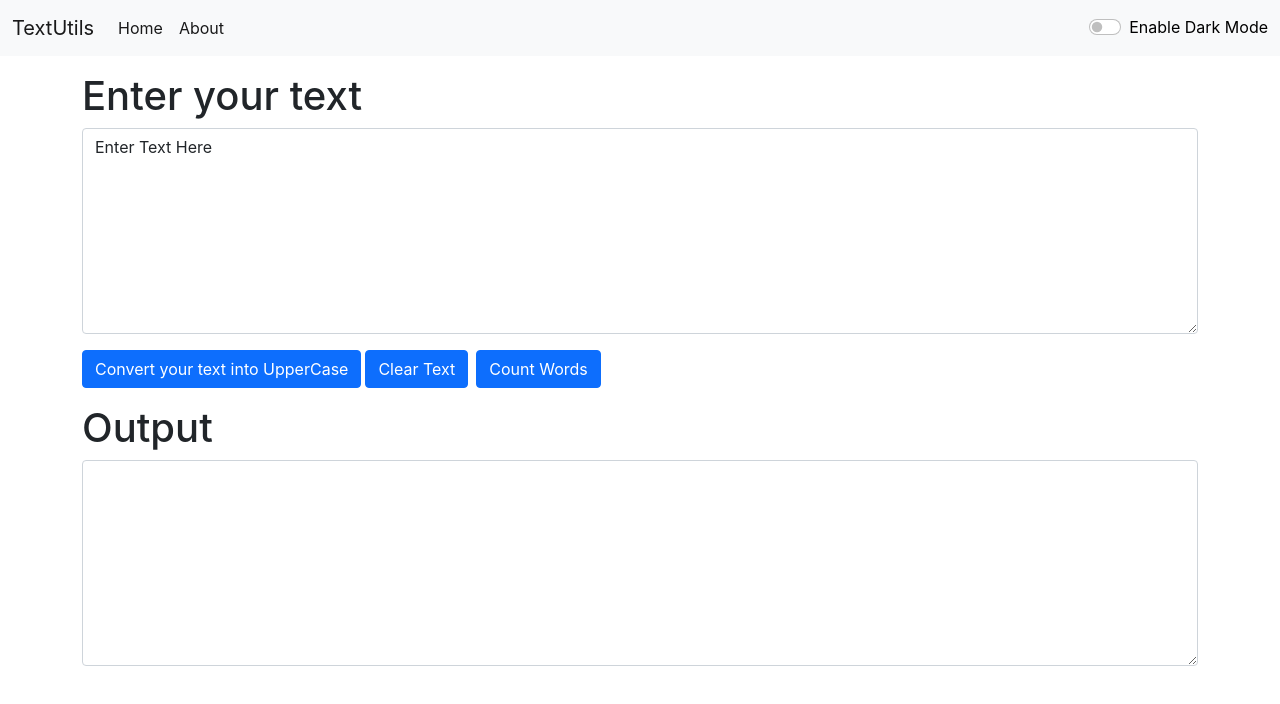
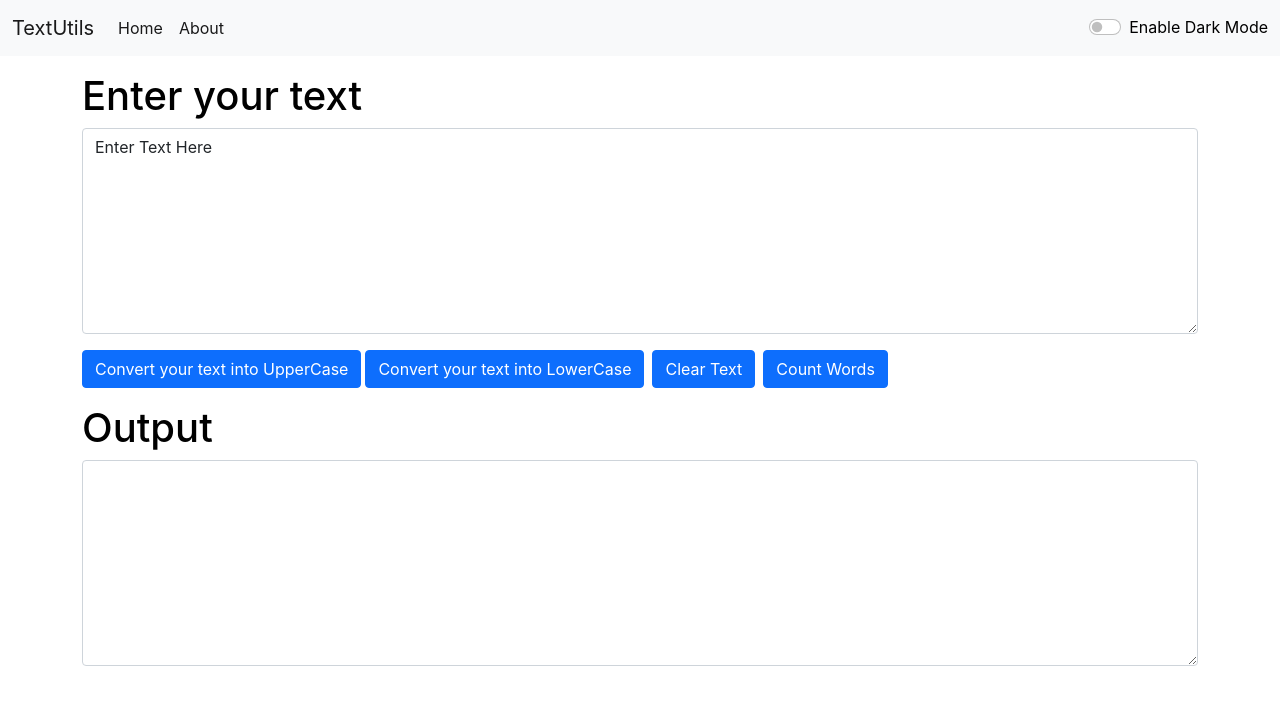
Before and after one commit to rohit-56/Text-Analyzer, a React (Create React App) app: page / in a window 1280 px wide. Shown: the top 704 px of the page. Built offline with nearby package versions, Linux system fonts and the light colour scheme.

Commit message:
Enhancing Text Utils App components

```diff
--- a/public/index.html
+++ b/public/index.html
@@ -13,7 +13,7 @@
 
     <link rel="manifest" href="%PUBLIC_URL%/manifest.json" />
     <link href="https://cdn.jsdelivr.net/npm/bootstrap@5.1.3/dist/css/bootstrap.min.css" rel="stylesheet" integrity="sha384-1BmE4kWBq78iYhFldvKuhfTAU6auU8tT94WrHftjDbrCEXSU1oBoqyl2QvZ6jIW3" crossorigin="anonymous">
-    <title>React App</title>
+    <title>TEXT ANALYZER</title>
   </head>
   <body>
     <noscript>You need to enable JavaScript to run this app.</noscript>
--- a/src/App.js
+++ b/src/App.js
@@ -17,13 +17,16 @@ function App() {
 
   const toggleMode = ()=>{
     if(mode === 'light'){
-     setMode('dark');
+     setMode('black');
      setTextcolor('white');
+     document.body.style.backgroundColor="black";
     }
     else{
       setMode('light');
       setTextcolor('black');
+      document.body.style.backgroundColor="white";
     }
+
   }
 
   return (
@@ -38,7 +41,7 @@ function App() {
             <About />
           </Route>
           <Route path="/">
-           <TextForm mode={mode}/>
+           <TextForm mode={mode}  textcolor={textcolor}/>
           </Route>
 
         </Switch>
--- a/src/Components/TextForm.js
+++ b/src/Components/TextForm.js
@@ -3,7 +3,7 @@ import React, {useState} from 'react'
 export default function TextForm(props) {
 
   const handleOnClick= ()=>{
-    setText(text.toUpperCase());
+    setOutputText(text.toUpperCase());
   }
 
   const handleOnChange= (event)=>{
@@ -17,23 +17,28 @@ export default function TextForm(props) {
   const countWords=()=>{
     setOutputText(`${text.split(" ").length}`);
   }
+
+  const convertLowerCase=()=>{
+    setOutputText(text.toLowerCase());
+  }
   const [text, setText] = useState('Enter Text Here');
   const [outputText,setOutputText]=useState("");
 
 
   return (
     <>
-    <div className="container my-3" style={{color : props.textcolor}}>
+    <div className="container my-3" style={{color : props.textcolor, border:props.textcolor}}>
 
        <h1>Enter your text</h1>
        <div className="mb-3">
            <textarea className="form-control"  value={text} onChange={handleOnChange} id="myBox" rows="8"></textarea>
        </div>
         <button className="btn btn-primary" onClick={handleOnClick}>Convert your text into UpperCase</button>
+        <button className="btn btn-primary mx-1" onClick={convertLowerCase}>Convert your text into LowerCase</button>
         <button className="btn btn-primary mx-1" onClick={clearAll}>Clear Text</button>
         <button className="btn btn-primary mx-1" onClick={countWords}>Count Words</button>
     </div>
-    <div className='container'>
+    <div className='container' style={{color:props.textcolor}}>
       <h1>Output</h1>
       <div className="mb-3">
           <textarea className="form-control"  value={outputText} onChange={handleOnChange} id="myBox" rows="8"></textarea>
```
